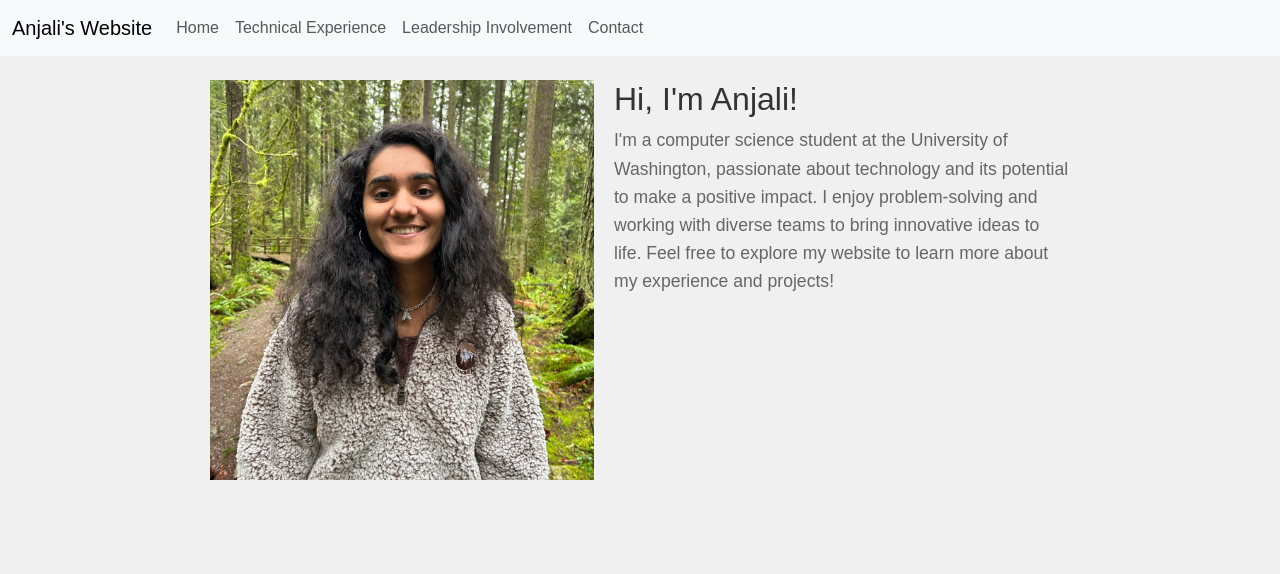
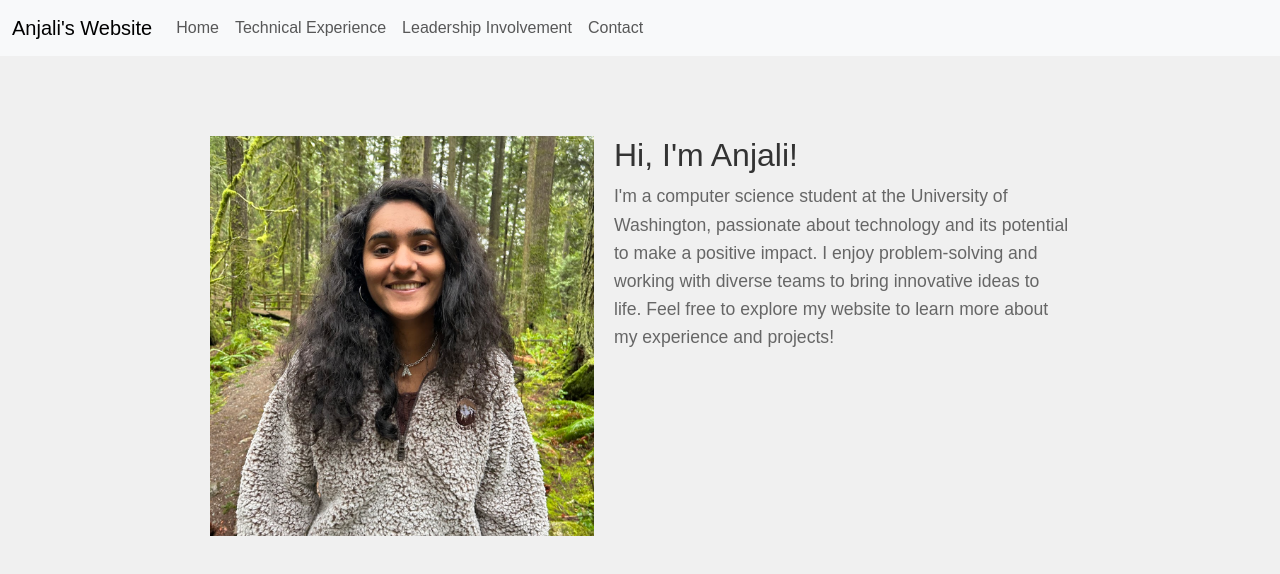
Before and after one commit to anjalisingh0/website, a plain HTML site: page index.html in a window 1280 px wide. Drawn offline with nearby package versions, Linux system fonts and the light colour scheme.

Commit message:
Update styles.css

```diff
--- a/styles.css
+++ b/styles.css
@@ -4,13 +4,6 @@ body {
     margin: 0;
     padding: 0;
     background-color: #f0f0f0;
-}
-
-/* Navbar specific styles */
-#navbar-placeholder {
-    position: absolute;
-    top: 0;
-    width: 100%;
 }
 
 /* Container for aligning photo and text */
```
